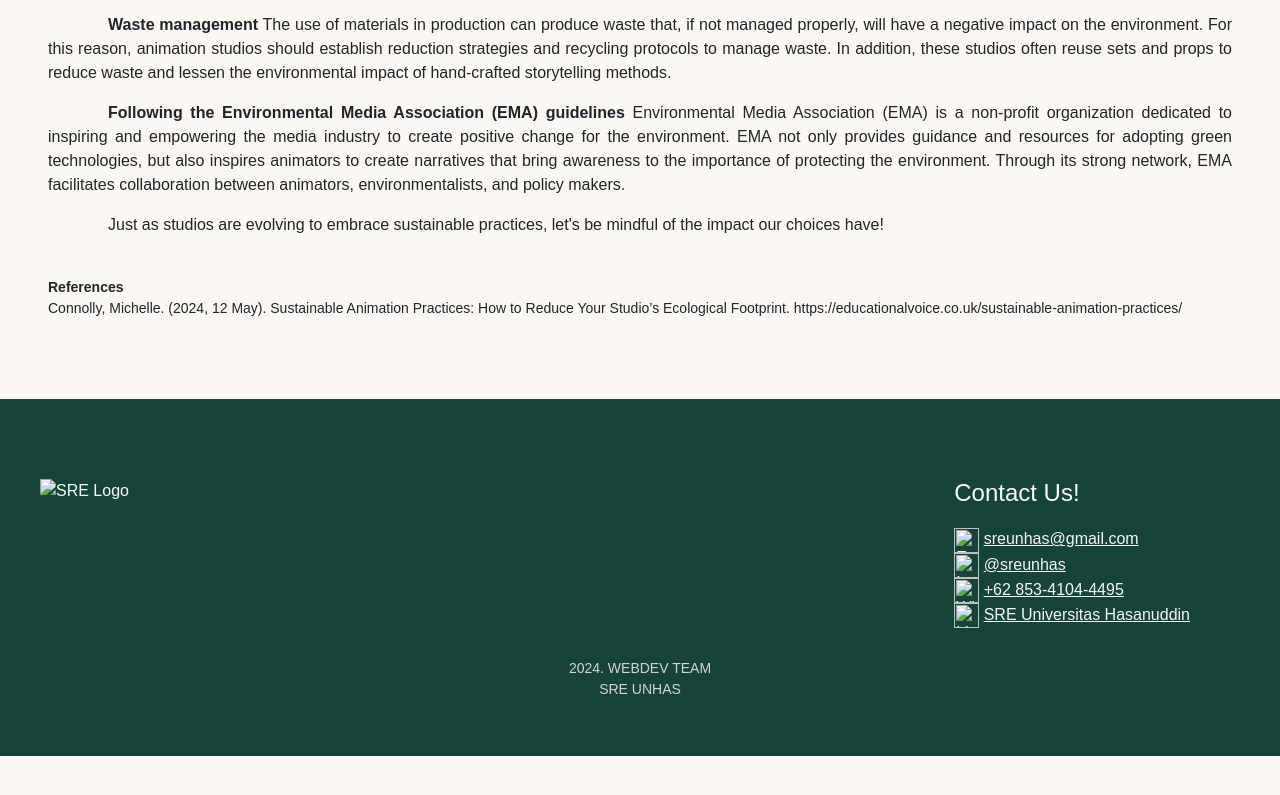
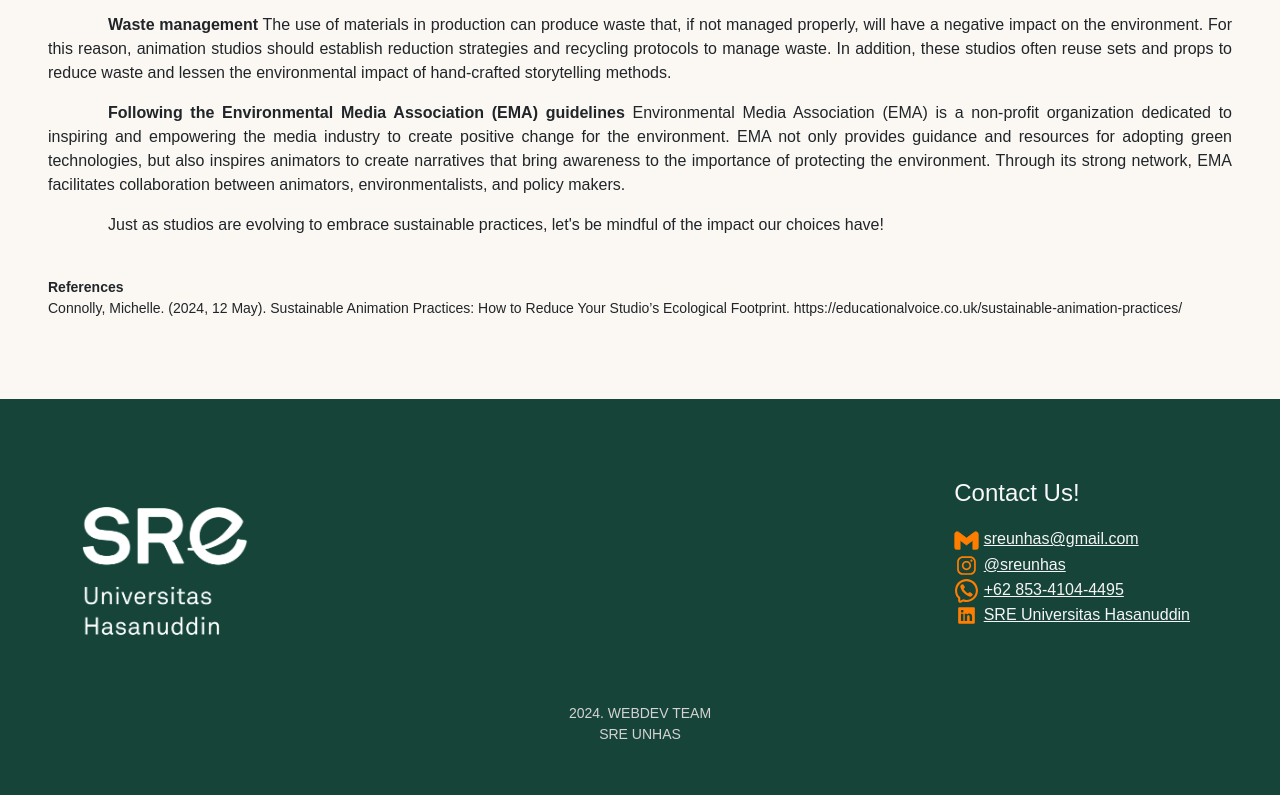
Before and after one commit to fathinahnj/sre-v4, a website: page article/greenscene3.html in a window 1280 px wide. Shown: the part 1111-1906 px from the top of the page. Before the commit the page ends 1867 px from the top, so only its background shows below. Drawn offline with nearby package versions, Linux system fonts and the light colour scheme; a web font is replaced by a local one.

Commit message:
fix: fix footer to greenscene3.html

```diff
--- a/article/greenscene3.html
+++ b/article/greenscene3.html
@@ -141,33 +141,33 @@
       <div class="contact-logo">
         <img
           id="logo-sre"
-          src="assets/logo/SRE Unhas (white).png"
+          src="../assets/logo/SRE Unhas (white).png"
           alt="SRE Logo"
         />
       </div>
       <div class="contact-info">
         <h3>Contact Us!</h3>
         <div class="contact-item">
-          <img src="assets/logo/gmail-svgrepo-com.svg" alt="Email Icon" />
+          <img src="../assets/logo/gmail-svgrepo-com.svg" alt="Email Icon" />
           <a href="mailto:sreunhas@gmail.com">sreunhas@gmail.com</a>
         </div>
         <div class="contact-item">
           <img
-            src="assets/logo/instagram-logo-facebook-2-svgrepo-com.svg"
+            src="../assets/logo/instagram-logo-facebook-2-svgrepo-com.svg"
             alt="Instagram Icon"
           />
           <a href="https://www.instagram.com/sreunhas/">@sreunhas</a>
         </div>
         <div class="contact-item">
           <img
-            src="assets\logo\whatsapp-svgrepo-com.svg"
+            src="../assets\logo\whatsapp-svgrepo-com.svg"
             alt="WhatsApp Icon"
           />
           <a href="https://wa.me/6285341044495">+62 853‑4104‑4495</a>
         </div>
         <div class="contact-item">
           <img
-            src="assets/logo/linkedin-svgrepo-com.svg"
+            src="../assets/logo/linkedin-svgrepo-com.svg"
             alt="LinkedIn Icon"
           />
           <a href="https://www.linkedin.com/company/sreunhas/posts/?feedView=all">SRE Universitas Hasanuddin</a>
```
